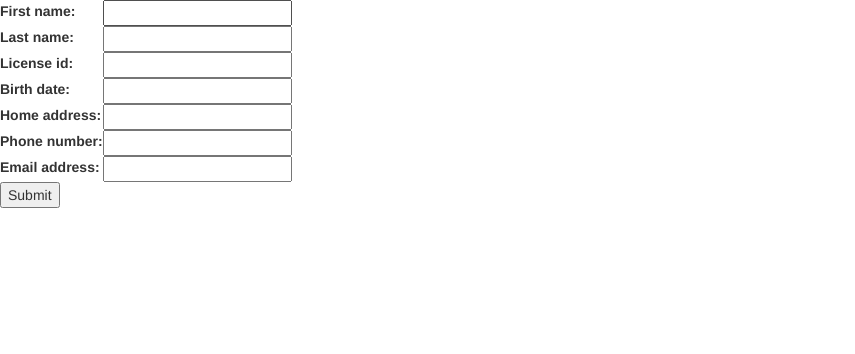
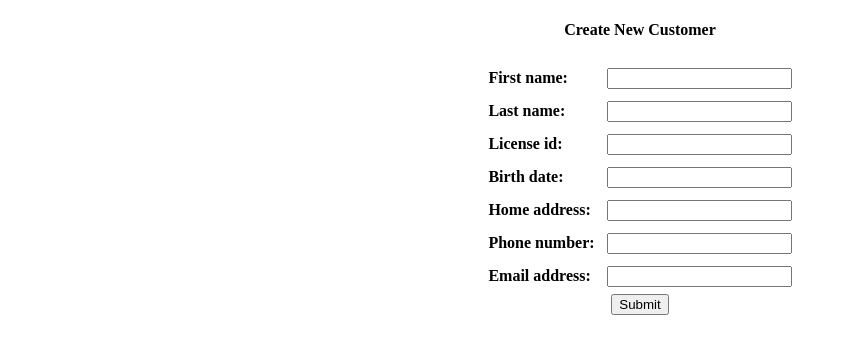
Before and after one commit to Eastern-Dream/vrsms, a Django app: page /customer/create in a window 1280 px wide. Shown: the top 354 px of the page, without its empty margins (0-855 px from the left). Run offline with Django 3.2, Linux system fonts and the light colour scheme; some libraries are stand-ins or nearby versions.

Commit message:
stuff from sunday

```diff
--- /dev/null
+++ b/static/css/create.css
@@ -0,0 +1,9 @@
+th, td {
+	padding: 5px;
+	text-align: left;
+}
+
+.center-block {
+	margin: auto;
+	display: block;
+}
--- a/templates/create.html
+++ b/templates/create.html
@@ -2,43 +2,18 @@
 <html lang="en">
 <head>
     <meta charset="UTF-8">
-    <title>Create</title>
-    <link rel="stylesheet" href="https://maxcdn.bootstrapcdn.com/bootstrap/3.4.0/css/bootstrap.min.css">
+    <title>Create New {{ entity }}</title>
+    {% load static %}
+    <link rel="stylesheet" href="{% static 'css/create.css' %}"/>
 </head>
 <body>
-
+<center><h4>Create New {{ entity }}</h4></center>
 <form action="create" method="post">
     {% csrf_token %}
-    <table>{{ form.as_table }}</table>
-    <input type="submit" value="Submit">
+    <table style="margin-left:auto; margin-right:auto;">
+      {{ form.as_table }}
+    </table>
+    <input class="center-block" type="submit" value="Submit">
 </form>
-
-{% comment %} <form method="POST" class="post-form" action="create">
-{% csrf_token %}
-<div class="container">
-<br>
-<div class="form-group row">
-<label class="col-sm-1 col-form-label"></label>
-<div class="col-sm-4">
-<h3>Create Details</h3>
-</div>
-  </div>
-  {% for field, readable_field in fields %}
-<div class="form-group row">
-<label class="col-sm-2 col-form-label">{{ readable_field }}</label>
-<div class="col-sm-4">
-<input type="text"/>
-</div>
-  </div>
-  {% endfor %}
-
-<div class="form-group row">
-<label class="col-sm-1 col-form-label"></label>
-<div class="col-sm-4">
-<button type="submit" class="btn btn-success">Create</button>
-</div>
-  </div>
-</div>
-</form> {% endcomment %}
 </body>
 </html>
--- a/vrsms/forms.py
+++ b/vrsms/forms.py
@@ -1,10 +1,16 @@
 from django.forms import ModelForm
+from django.views.generic.edit import UpdateView
 from vrsms.models import *
 
 class CustomerForm(ModelForm):
     class Meta:
         model = Customer
         fields = '__all__'
+
+class CustomerUpdate(UpdateView):
+    template_name = 'update.html'
+    model = Customer
+    fields = '__all__'
 
 class DvdForm(ModelForm):
     class Meta:
--- a/vrsms/settings.py
+++ b/vrsms/settings.py
@@ -120,3 +120,7 @@ USE_TZ = True
 
 STATIC_URL = '/static/'
 STATICFILES_DIRS = [ os.path.join(BASE_DIR,'static') ]
+
+# Django Tables Settings
+
+DJANGO_TABLES2_TEMPLATE = "django_tables2/bootstrap4.html"
--- a/vrsms/urls.py
+++ b/vrsms/urls.py
@@ -16,15 +16,16 @@ Including another URLconf
 from django.contrib import admin
 from django.urls import path
 import vrsms.views as views
+from vrsms.forms import *
 
 urlpatterns = [
     # Django automatically generated admin page
     path('admin/', admin.site.urls),
 
     # Customer CRUD path
-    path('customer/create', views.create_customer),
-    path('customer'         , views.read_customer),
-    # path('update/<int:id>', views.update_customer),
+    path('customer/create',          views.create_customer),
+    path('customer',                 views.read_customer),
+    path('customer/update/<int:pk>', CustomerUpdate.as_view()),
     # path('delete/<int:id>', views.delete_customer),
 
 ]
--- a/vrsms/views.py
+++ b/vrsms/views.py
@@ -1,37 +1,10 @@
 from django.shortcuts import render, redirect
+from django.views.generic.edit import UpdateView
 from vrsms.forms import *
 from vrsms.models import *
 from vrsms.tables import *
 from typing import List
 from typing import Dict
-
-def make_readable_fields(fields: List, prefix='') -> List:
-    result = []
-    for field in fields:
-        readable = prefix + ' '
-        for word in field.split('_'):
-            if word == 'id':
-                readable += word.upper() + ' '
-            else:
-                readable += word.capitalize() + ' '
-        result.append(readable.strip())
-    return result
-
-def construct_read_context(object, prefix='') -> Dict:
-    fields = [field.name for field in object._meta.fields]
-    query = object.objects.all()
-    readable_fields = make_readable_fields(fields, prefix)
-    context = {'query':query, 'readable_fields':readable_fields}
-    return context
-
-
-def construct_create_context(object, prefix='') -> Dict:
-    fields = [field.name for field in object._meta.fields]
-    fields = fields[1:]
-    readable_fields = make_readable_fields(fields, prefix)
-    all_fields = zip(fields, readable_fields)
-    context = {'fields':all_fields}
-    return context
 
 # Create group
 def create_customer(request):
@@ -47,61 +20,53 @@ def create_customer(request):
                 return redirect('/')
     else:
         form = CustomerForm()
-    context = construct_create_context(Customer, 'Customer')
-    return render(request, "create.html", {'form':form})
+    return render(request, "create.html", {'form':form, 'entity':"Customer"})
 
 # Read group
 def read_customer(request):
-    context = construct_read_context(Customer, 'Customer')
-    context.update({'table':CustomerTable(Customer.objects.all())})
+    context = {'table':CustomerTable(Customer.objects.all())}
     return render(request, "read.html", context)
 
-# def read_employee(request):
-#     customers = Customer.objects.all()
-#     return render(request, "customer.html", {'customers':customers})
-
-
-# def read_dvd(request):
-#     customers = Customer.objects.all()
-#     return render(request, "customer.html", {'customers':customers})
-
-
-# def read_administrator(request):
-#     customers = Customer.objects.all()
-#     return render(request, "customer.html", {'customers':customers})
-
-
-# def read_creditcard(request):
-#     customers = Customer.objects.all()
-#     return render(request, "customer.html", {'customers':customers})
-
-
-# def read_rental(request):
-#     customers = Customer.objects.all()
-#     return render(request, "customer.html", {'customers':customers})
-
-
-# def read_request(request):
-#     customers = Customer.objects.all()
-#     return render(request, "customer.html", {'customers':customers})
-
-
-# def edit(request, id):
-#     customer = Customer.objects.get(id=id)
-#     return render(request,'edit.html', {'customer':customer})
-
-
-# def update(request, id):
-#     customer = Customer.objects.get(id=id)
-#     form = CustomerForm(request.POST, instance = customer)
-
-#     if form.is_valid():
-#         form.save()
-#         return redirect("/show")
-#     return render(request, 'edit.html', {'customer': customer})
+# Update group
+def update_customer(request, id):
+    customer = Customer.objects.get(id=id)
+    form = CustomerUpdate(request.POST, instance = customer)
+    form
+    if form.is_valid():
+        form.save()
+        return redirect("/customer")
+    return render(request, 'update.html', {'form':form, 'entity':"Customer"})
 
 
 # def delete(request, id):
 #     customer = Customer.objects.get(id=id)
 #     customer.delete()
 #     return redirect("/show")
+
+# def make_readable_fields(fields: List, prefix='') -> List:
+#     result = []
+#     for field in fields:
+#         readable = prefix + ' '
+#         for word in field.split('_'):
+#             if word == 'id':
+#                 readable += word.upper() + ' '
+#             else:
+#                 readable += word.capitalize() + ' '
+#         result.append(readable.strip())
+#     return result
+
+# def construct_read_context(object, prefix='') -> Dict:
+#     fields = [field.name for field in object._meta.fields]
+#     query = object.objects.all()
+#     readable_fields = make_readable_fields(fields, prefix)
+#     context = {'query':query, 'readable_fields':readable_fields}
+#     return context
+
+
+# def construct_create_context(object, prefix='') -> Dict:
+#     fields = [field.name for field in object._meta.fields]
+#     fields = fields[1:]
+#     readable_fields = make_readable_fields(fields, prefix)
+#     all_fields = zip(fields, readable_fields)
+#     context = {'fields':all_fields}
+#     return context
```
Also changed, not shown: static/css/style.css (deleted, +0 -16 lines), templates/update.html (+10 -44 lines), db.sqlite3.
